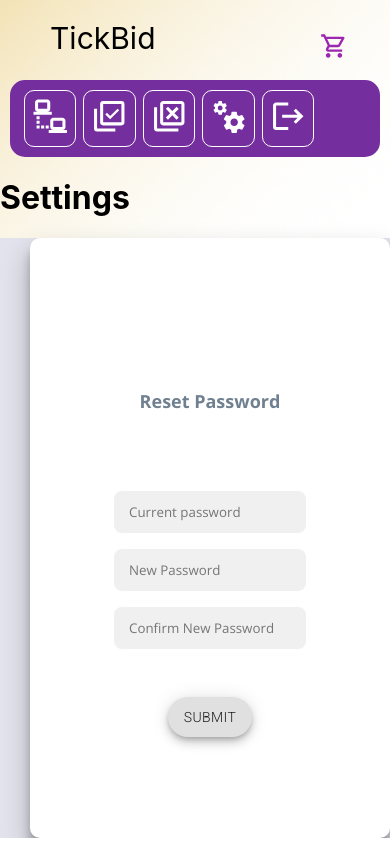
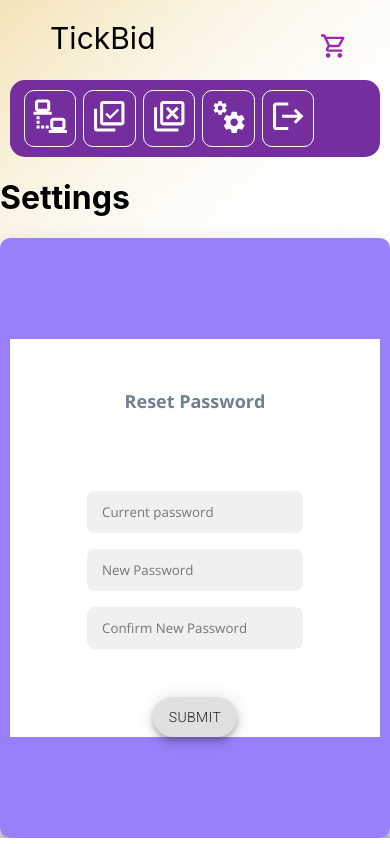
Before and after one commit to samitha093/Software-project, a Next.js app in the folder client/: page /manager/settings in a window 390 px wide. Built offline with nearby package versions, Linux system fonts and the light colour scheme; a web font is replaced by a local one.

Commit message:
Some Arrangements and Modifications Done to the Settings Window

```diff
--- a/client/components/manager/Passwordresetmanager.tsx
+++ b/client/components/manager/Passwordresetmanager.tsx
@@ -20,13 +20,13 @@ const Passwordresetmanager: React.FC<ResetPwdProps> = ({ }) => {
         <div className="container" id="container" >
             <Box sx={{ flexGrow: 1 }}>
                 <Grid container spacing={0}>
-                    <Grid item md={7} className="pwd_container" >
+                    <Grid item md={7} className="pwd_container" id = "pwd-conainer-id" >
                         <div className="form-wrapper">
                             <form className='modern-form' action="#">
                                 <h1 className="head-password" >Reset Password</h1>
                                 <input
                                     className='inputbox-modern'
-                                    type="email"
+                                    type="password"
                                     placeholder="Current password"
                                     value={currentpwd}
                                     onChange={(e) => setcurrentpwd(e.target.value)}
@@ -34,7 +34,7 @@ const Passwordresetmanager: React.FC<ResetPwdProps> = ({ }) => {
                                 />
                                 <input
                                     className='inputbox-modern'
-                                    type="email"
+                                    type="password"
                                     placeholder="New Password"
                                     value={newpwd}
                                     onChange={(e) => setnewpwdpw(e.target.value)}
@@ -42,7 +42,7 @@ const Passwordresetmanager: React.FC<ResetPwdProps> = ({ }) => {
                                 />
                                 <input
                                     className='inputbox-modern'
-                                    type="email"
+                                    type="password"
                                     placeholder="Confirm New Password"
                                     value={cnewpwd}
                                     onChange={(e) => setcnewpwdpw(e.target.value)}
--- a/client/pages/manager/Styles.css
+++ b/client/pages/manager/Styles.css
@@ -29,15 +29,12 @@
 
 .manager-settings-main-container
 {
+    display: flex;
+    justify-content: center;
     width: 100%;
-    padding-left: 30px;
-    position: relative;
-    display: flex;
-    box-sizing: border-box;
-    justify-content: center;
-    flex-wrap: wrap;
-    background-color: #E3E3ED !important;
-    align-items: center;
+}
+.manager-setting{
+    width: 100%;
 }
 
 @media only screen and (max-width: 600px) {
@@ -52,9 +49,4 @@
         padding-left: 0px;
         display: flex;
     }
-    .manager-settings-main-container{
-        display: flex;
-        justify-content: center;
-        width: 100%;
-    }
 }
--- a/client/pages/manager/settings.tsx
+++ b/client/pages/manager/settings.tsx
@@ -11,10 +11,10 @@ const settings: NextPage = () => {
             <Navbar />
             <div className="manager-index">
                 <Sidebar />
-                <div>
+                <div className="manager-setting">
                     <h1>Settings</h1>
                     <div className="manager-settings-main-container">
-                        <Passwordresetmanager />
+                        <Passwordresetmanager/>
                     </div>
                 </div>
             </div>
```
